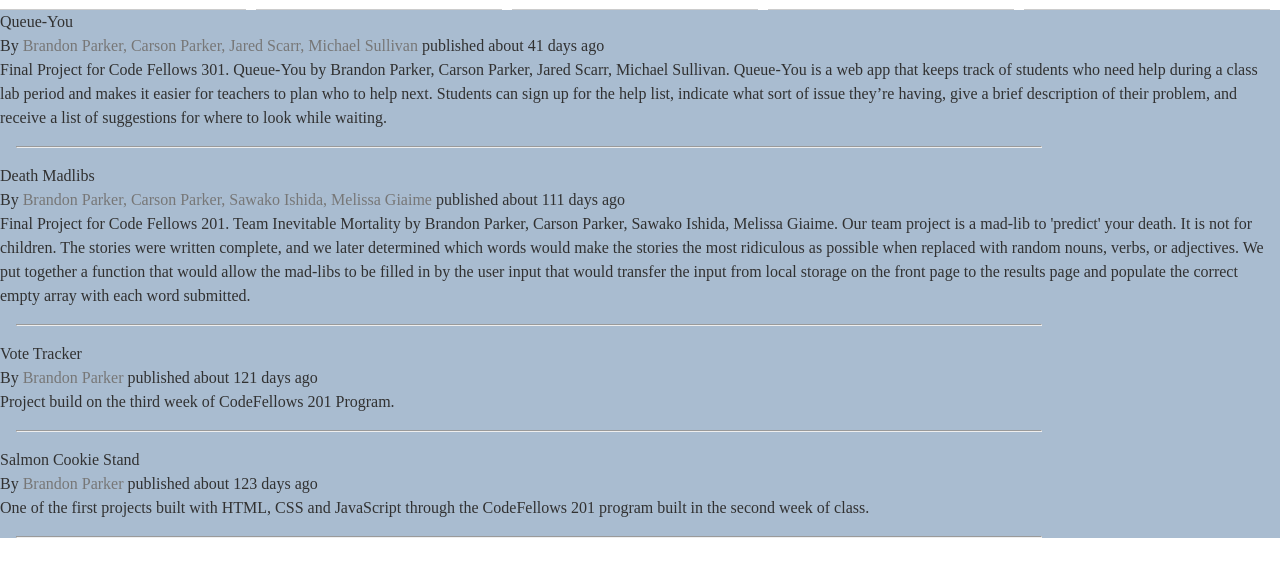
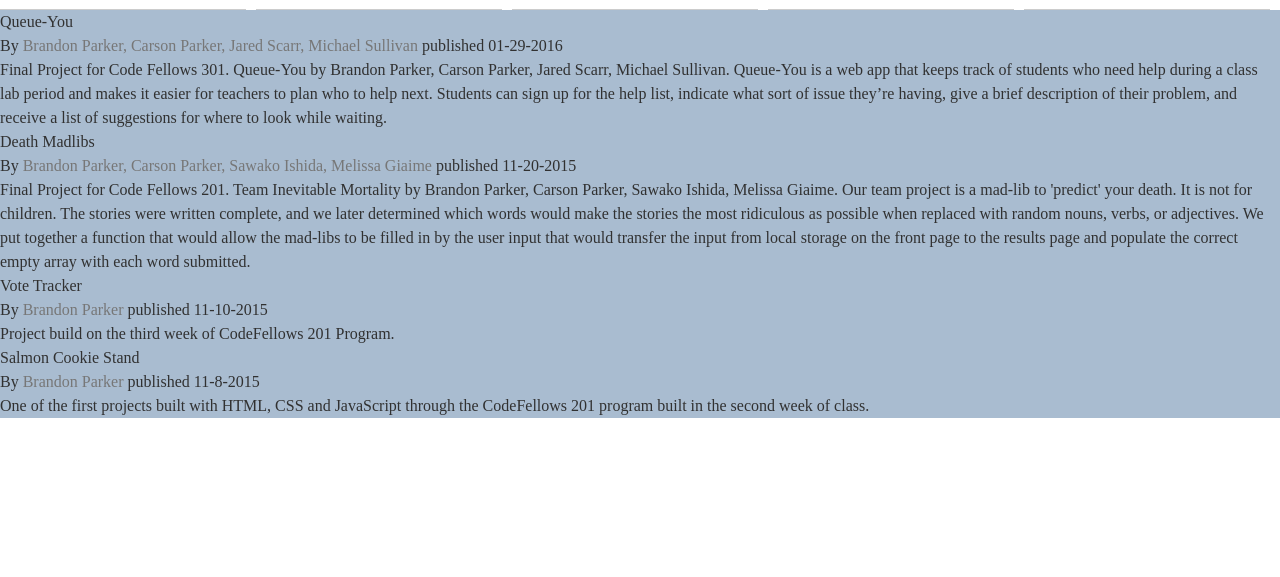
Before and after one commit to Brandon-Parker/301d6-final, a plain HTML site: page index.html in a window 1280 px wide. Shown: the part 87-664 px from the top of the page. Drawn offline with nearby package versions, Linux system fonts and the light colour scheme; files whose address does not match are found by name.

Commit message:
added handlebars and debugged why the tabs weren't working with it

```diff
--- a/index.html
+++ b/index.html
@@ -1,14 +1,28 @@
 <!DOCTYPE html>
 <html>
   <head>
+    <title>Final Portfolio</title>
     <meta name="viewport" content="width=device-width, initial-scale=1">
     <link rel="stylesheet" href="vendor/styles/reset.css">
     <link rel="stylesheet" href="/styles/icons.css">
     <link rel="stylesheet" href="/styles/base.css">
     <link rel="stylesheet" href="/styles/layout.css">
     <link rel="stylesheet" href="/styles/modules.css">
-    <title>Final Portfolio</title>
+
+    <script id="project-template" type="text/x-handlebars-template">
+      <article>
+        <header>
+          <h1>{{title}}</h1>
+          <div class="byline">
+            By <address><a href="{{authorUrl}}">{{author}}</a></address>
+            published <time pubdate datetime="2000-01-01">{{publishedOn}}</time>
+          </div>
+        </header>
+        <section class="project-body">{{{body}}}</section>
+      </article>
+    </script>
   </head>
+
   <body>
     <header class="main-header">
       <h1>Prepare to be bombarded by Awesomeness!</h1>
@@ -24,18 +38,7 @@
       </nav>
     </header>
     <main>
-    <section id="projects" class="tab-content">
-      <article class="template" data-category="cat">
-        <header>
-          <h1>Title</h1>
-          <div class="byline">
-            By <address><a href="">Author Name</a></address>
-            published <time pubdate datetime="2000-01-01">Publish Time</time>
-          </div>
-        </header>
-        <section class="project-body"></section>
-      </article>
-    </section>
+    <section class="tab-content" id="projects"></section>
     <section id="about" class="tab-content">
       <header>
       </header>
@@ -51,6 +54,7 @@
     </main>
     <footer></footer>
     <script src="https://ajax.googleapis.com/ajax/libs/jquery/2.1.4/jquery.min.js"></script>
+    <script src="https://cdnjs.cloudflare.com/ajax/libs/handlebars.js/4.0.5/handlebars.js"></script>
     <script src="scripts/projectData.js"></script>
     <script src="scripts/app.js"></script>
     <script src="scripts/projectView.js"></script>
--- a/scripts/app.js
+++ b/scripts/app.js
@@ -10,25 +10,13 @@
 }
 
 Project.prototype.toHtml = function() {
-  var $newProject = $('article.template').clone();
-  $newProject.removeClass('template');
-  if (!this.publishedOn) {
-    $newProject.addClass('draft');
-  }
+  var source = $('#project-template').html();
+  var template = Handlebars.compile(source);
 
-  $newProject.find('h1:first').text(this.title);
-  $newProject.find('.byline a').attr('data-author', this.author);
-  $newProject.find('.byline a').html(this.author);
-  $newProject.attr('data-authorUrl', this.authorUrl);
-  $newProject.find('.project-body').html(this.body);
-  $newProject.find('time[pubdate]').attr('datetime', this.publishedOn);
-  $newProject.find('time[pubdate]').attr('title', this.publishedOn);
+  this.daysAgo = parseInt((new Date() - new Date(this.publishedOn))/60/60/24/1000);
+  this.publishStatus = this.publishedOn ? 'published ' + this.daysAgo + ' days ago' : '(draft)';
 
-  $newProject.find('time').html('about ' + parseInt((new Date() - new Date(this.publishedOn))/60/60/24/1000) + ' days ago');
-
-  $newProject.append('<hr>');
-
-  return $newProject;
+  return template(this);
 };
 
 projectDetails.sort(function(a,b) {
--- a/scripts/projectData.js
+++ b/scripts/projectData.js
@@ -4,7 +4,7 @@
     author: 'Brandon Parker',
     authorUrl: 'https://brandon-parker.github.io/cookie-stand',
     publishedOn: '11-8-2015',
-    body: 'One of the first projects built with HTML, CSS and JavaScript through the CodeFellows 201 program built in the second week of class.',
+    body: '<p>One of the first projects built with HTML, CSS and JavaScript through the CodeFellows 201 program built in the second week of class.</p>',
     imgLink:'images/salmon-cookie.png',
   },
   {
@@ -12,7 +12,7 @@
     author: 'Brandon Parker',
     authorUrl: 'https://brandon-parker.github.io/vote-tracker-bp',
     publishedOn: '11-10-2015',
-    body: 'Project build on the third week of CodeFellows 201 Program.',
+    body: '</p>Project build on the third week of CodeFellows 201 Program.</p>',
     imgLink: 'images/vote-tracker.png',
 
   },
@@ -31,7 +31,7 @@
     author: 'Brandon Parker, Carson Parker, Jared Scarr, Michael Sullivan',
     authorUrl: 'https://queue-you.firebaseapp.com/',
     publishedOn: '01-29-2016',
-    body: 'Final Project for Code Fellows 301. Queue-You by Brandon Parker, Carson Parker, Jared Scarr, Michael Sullivan. Queue-You is a web app that keeps track of students who need help during a class lab period and makes it easier for teachers to plan who to help next. Students can sign up for the help list, indicate what sort of issue they’re having, give a brief description of their problem, and receive a list of suggestions for where to look while waiting.',
+    body: '<p>Final Project for Code Fellows 301. Queue-You by Brandon Parker, Carson Parker, Jared Scarr, Michael Sullivan. Queue-You is a web app that keeps track of students who need help during a class lab period and makes it easier for teachers to plan who to help next. Students can sign up for the help list, indicate what sort of issue they’re having, give a brief description of their problem, and receive a list of suggestions for where to look while waiting.</p>',
     imgLink:'images/queue-you.png',
 
   },
```
